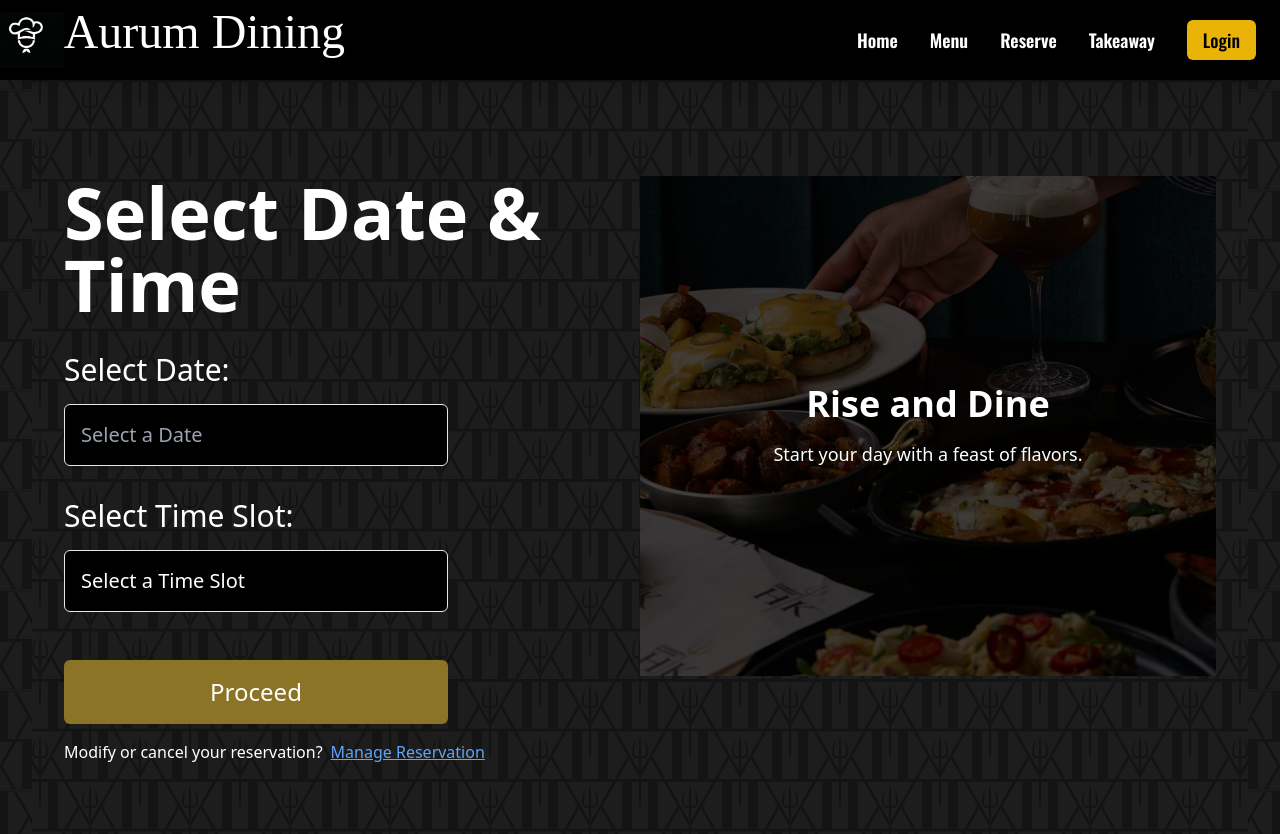
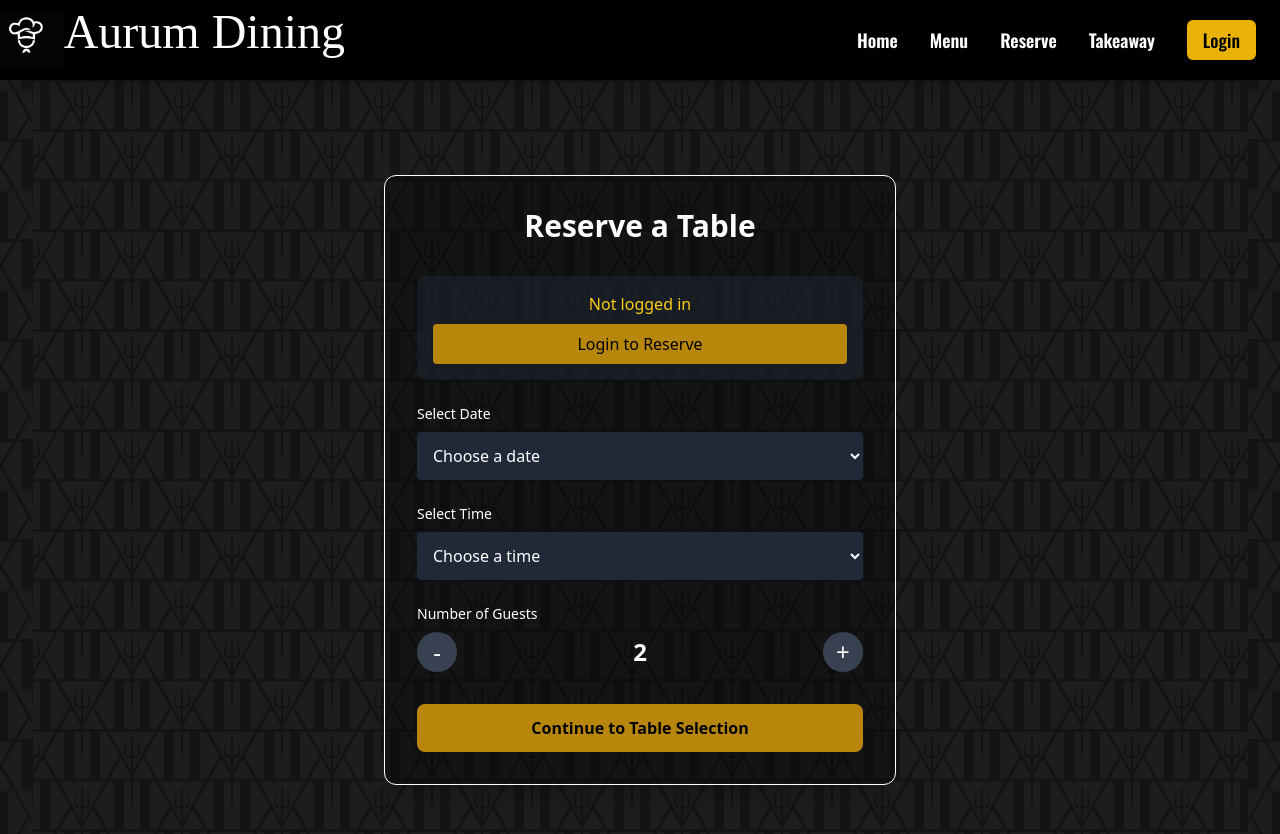
Before and after one commit to kanishk5676/Aurum_Dining_with_login, a React (Vite) app: page /select-date-time in a window 1280 px wide. Shown: the top 834 px of the page. Built offline with nearby package versions, Linux system fonts and the light colour scheme; a web font is replaced by a local one.

Commit message:
after take away login

```diff
--- a/src/components/DateTimeSelection.jsx
+++ b/src/components/DateTimeSelection.jsx
@@ -1,105 +1,197 @@
-import { useState } from "react";
+import { useState, useEffect } from "react";
 import { useNavigate } from "react-router-dom";
-import DatePicker from "react-datepicker";
-import "react-datepicker/dist/react-datepicker.css";
-import bgImage from "/images/hk-background.png";
-import food1 from "/images/food1.jpg";
+import background from "/images/hk-background.png";
 
-const DateTimeSelection = () => {
-  const [date, setDate] = useState(null);
+function DateTimeSelection() {
+  const navigate = useNavigate();
+  const [date, setDate] = useState("");
   const [time, setTime] = useState("");
-  const navigate = useNavigate();
+  const [guests, setGuests] = useState(2);
+  const [showLoginPrompt, setShowLoginPrompt] = useState(false);
+  const [user, setUser] = useState(null);
+  const [errorMessage, setErrorMessage] = useState("");
 
-  const handleProceed = () => {
+  // Generate options for date selection (next 30 days)
+  const dateOptions = [...Array(30)].map((_, i) => {
+    const d = new Date();
+    d.setDate(d.getDate() + i);
+    return {
+      value: d.toISOString().split("T")[0],
+      label: d.toLocaleDateString("en-US", {
+        weekday: "short",
+        month: "short",
+        day: "numeric",
+      }),
+    };
+  });
+
+  // Time options for reservation
+  const timeOptions = [
+    "11:00 AM", "11:30 AM", "12:00 PM", "12:30 PM",
+    "1:00 PM", "1:30 PM", "2:00 PM", "2:30 PM",
+    "3:00 PM", "3:30 PM", "4:00 PM", "4:30 PM",
+    "5:00 PM", "5:30 PM", "6:00 PM", "6:30 PM",
+    "7:00 PM", "7:30 PM", "8:00 PM", "8:30 PM",
+    "9:00 PM", "9:30 PM", "10:00 PM",
+  ];
+
+  // Check if user is logged in on component mount
+  useEffect(() => {
+    const userData = localStorage.getItem('user');
+    if (userData) {
+      setUser(JSON.parse(userData));
+    }
+  }, []);
+
+  const handleContinue = () => {
     if (!date || !time) {
-      alert("Please select a date and time before proceeding.");
+      setErrorMessage("Please select both date and time");
       return;
     }
 
-    // Navigate to the "Reserve Table" page with the selected date and time
-    navigate("/reserve-table", { state: { date: date.toDateString(), time } });
+    if (!user) {
+      setShowLoginPrompt(true);
+      return;
+    }
+
+    // Store reservation details in sessionStorage
+    sessionStorage.setItem("reservationDetails", JSON.stringify({
+      date,
+      time,
+      guests
+    }));
+
+    // Navigate to table selection page
+    navigate("/reserve-table");
   };
 
-  const handleManageReservation = () => {
-    // Navigate directly to the Update or Delete Order page
-    navigate("/update-or-delete-order");  // No orderId passed for now
+  // Navigate to login page
+  const handleRedirectToLogin = () => {
+    // Store selected date/time in session storage
+    sessionStorage.setItem('pendingReservation', JSON.stringify({ date, time, guests }));
+    navigate('/login?redirect=select-date-time');
   };
 
   return (
     <div
-      className="flex flex-col sm:flex-row items-start min-h-screen bg-repeat bg-[length:100px_100px] bg-center px-8 pt-24"
-      style={{ backgroundImage: `url(${bgImage})` }} // Background image applied
+      className="min-h-screen bg-repeat bg-[length:100px_100px] text-white flex flex-col items-center justify-center p-4"
+      style={{ backgroundImage: `url(${background})` }}
     >
-      {/* Left Side (Date & Time Picker) */}
-      <div className="flex flex-col w-full sm:w-1/2 mb-8 sm:mb-0">
-        <h1 className="text-7xl font-bold mb-8 text-white">Select Date & Time</h1>
+      <div className="max-w-lg w-full bg-black/30 p-8 rounded-xl border border-white shadow-xl">
+        <h1 className="text-3xl font-bold text-center mb-8">Reserve a Table</h1>
 
-        {/* Date Picker */}
-        <label className="text-white text-3xl mb-4">Select Date:</label>
-        <DatePicker
-          selected={date}
-          onChange={(date) => setDate(date)}
-          minDate={new Date()} // Prevent past dates
-          className="p-4 border rounded-md mb-8 w-full sm:w-96 text-xl bg-black text-white appearance-none"
-          dateFormat="MMMM d, yyyy"
-          placeholderText="Select a Date"
-        />
+        {errorMessage && (
+          <div className="bg-red-600 text-white p-3 mb-6 rounded">
+            {errorMessage}
+          </div>
+        )}
 
-        {/* Time Slot Dropdown */}
-        <label className="text-white text-3xl mb-4">Select Time Slot:</label>
-        <select
-          className="p-4 border rounded-md mb-8 w-full sm:w-96 text-xl bg-black text-white appearance-none"
-          value={time}
-          onChange={(e) => setTime(e.target.value)}
-        >
-          <option value="">Select a Time Slot</option>
-          <option value="09:00 AM">09:00 AM - 11:00 AM</option>
-          <option value="11:00 AM">11:00 AM - 01:00 PM</option>
-          <option value="01:00 PM">01:00 PM - 03:00 PM</option>
-          <option value="03:00 PM">03:00 PM - 05:00 PM</option>
-          <option value="05:00 PM">05:00 PM - 07:00 PM</option>
-          <option value="07:00 PM">07:00 PM - 09:00 PM</option>
-        </select>
+        {/* Login Prompt Modal */}
+        {showLoginPrompt && (
+          <div className="fixed inset-0 bg-black bg-opacity-75 flex items-center justify-center z-50">
+            <div className="bg-gray-900 p-8 rounded-lg shadow-xl border border-[#B8860B] max-w-md w-full mx-4">
+              <h3 className="text-2xl font-bold mb-4 text-white">Login Required</h3>
+              <p className="mb-6 text-gray-300">Please login to your account to make a reservation.</p>
+              <div className="flex justify-end space-x-4">
+                <button
+                  onClick={() => setShowLoginPrompt(false)}
+                  className="px-4 py-2 text-gray-300 hover:text-white"
+                >
+                  Cancel
+                </button>
+                <button
+                  onClick={handleRedirectToLogin}
+                  className="px-4 py-2 bg-[#B8860B] text-black rounded hover:bg-[#D4AF37]"
+                >
+                  Go to Login
+                </button>
+              </div>
+            </div>
+          </div>
+        )}
 
-        {/* Proceed Button */}
-        <button
-          onClick={handleProceed}
-          className="mt-4 p-4 bg-[#8C7427] text-white text-2xl rounded-md w-full sm:w-96"
-        >
-          Proceed
-        </button>
+        {/* User Info Summary (if logged in) */}
+        {user && (
+          <div className="mb-6 p-4 bg-gray-800/50 rounded-lg">
+            <h3 className="text-lg font-semibold mb-2">Reserving as:</h3>
+            <p><span className="text-gray-400">Name:</span> {user.fullName}</p>
+            <p><span className="text-gray-400">Phone:</span> {user.phone}</p>
+            {user.email && <p><span className="text-gray-400">Email:</span> {user.email}</p>}
+          </div>
+        )}
 
-        {/* Modify or Cancel Reservation Link */}
-        <p className="text-white text-center mt-4 flex items-center justify-start space-x-2 w-full sm:w-auto">
-          <span>Modify or cancel your reservation?</span>
-          <a
-            onClick={handleManageReservation} // Use the function to navigate to the UpdateOrDeleteOrder page
-            className="text-blue-400 underline ml-1 hover:text-blue-600 cursor-pointer"
+        {!user && (
+          <div className="mb-6 p-4 bg-gray-800/50 rounded-lg text-center">
+            <p className="text-yellow-400 mb-2">Not logged in</p>
+            <button
+              onClick={handleRedirectToLogin}
+              className="w-full p-2 bg-[#B8860B] text-black rounded hover:bg-[#D4AF37]"
+            >
+              Login to Reserve
+            </button>
+          </div>
+        )}
+
+        <div className="mb-6">
+          <label className="block text-sm font-medium mb-2">Select Date</label>
+          <select
+            className="w-full p-3 bg-gray-800 rounded text-white"
+            value={date}
+            onChange={(e) => setDate(e.target.value)}
           >
-            Manage Reservation
-          </a>
-        </p>
-      </div>
+            <option value="">Choose a date</option>
+            {dateOptions.map((option) => (
+              <option key={option.value} value={option.value}>
+                {option.label}
+              </option>
+            ))}
+          </select>
+        </div>
 
-      {/* Right Side (Image with Text) */}
-      <div className="flex flex-col items-center justify-center w-full sm:w-1/2 relative min-h-[500px]">
-        <div
-          className="absolute top-0 left-0 w-full h-full"
-          style={{
-            backgroundImage: `url(${food1})`,
-            backgroundSize: "cover",
-            backgroundPosition: "center",
-          }}
-        >
-          {/* Overlay for text */}
-          <div className="absolute top-0 left-0 w-full h-full flex flex-col justify-center items-center bg-black bg-opacity-50 text-white p-8 text-center">
-            <h2 className="text-4xl font-bold mb-4">Rise and Dine</h2>
-            <p className="text-lg">Start your day with a feast of flavors.</p>
+        <div className="mb-6">
+          <label className="block text-sm font-medium mb-2">Select Time</label>
+          <select
+            className="w-full p-3 bg-gray-800 rounded text-white"
+            value={time}
+            onChange={(e) => setTime(e.target.value)}
+          >
+            <option value="">Choose a time</option>
+            {timeOptions.map((time) => (
+              <option key={time} value={time}>
+                {time}
+              </option>
+            ))}
+          </select>
+        </div>
+
+        <div className="mb-8">
+          <label className="block text-sm font-medium mb-2">Number of Guests</label>
+          <div className="flex items-center justify-between">
+            <button
+              className="bg-gray-700 text-white w-10 h-10 rounded-full flex items-center justify-center text-2xl"
+              onClick={() => setGuests(Math.max(1, guests - 1))}
+            >
+              -
+            </button>
+            <span className="text-2xl font-bold mx-4">{guests}</span>
+            <button
+              className="bg-gray-700 text-white w-10 h-10 rounded-full flex items-center justify-center text-2xl"
+              onClick={() => setGuests(Math.min(20, guests + 1))}
+            >
+              +
+            </button>
           </div>
         </div>
+
+        <button
+          className="w-full py-3 bg-[#B8860B] text-black rounded-lg font-semibold hover:bg-yellow-600 transition"
+          onClick={handleContinue}
+        >
+          Continue to Table Selection
+        </button>
       </div>
     </div>
   );
-};
+}
 
 export default DateTimeSelection;
--- a/src/components/Takeaway.jsx
+++ b/src/components/Takeaway.jsx
@@ -1,4 +1,4 @@
-import { useState } from "react";
+import { useState, useEffect } from "react";
 import { useNavigate } from "react-router-dom";
 import background from "/images/hk-background.png";
 
@@ -6,15 +6,13 @@ function Takeaway() {
   const navigate = useNavigate();
   const [selectedCategory, setSelectedCategory] = useState("brunch");
   const [order, setOrder] = useState({});
-  const [userName, setUserName] = useState("");
-  const [phone, setPhone] = useState("");
-  const [address, setAddress] = useState("");
+  const [user, setUser] = useState(null);
   const [isSubmitting, setIsSubmitting] = useState(false);
   const [errorMessage, setErrorMessage] = useState("");
+  const [showLoginPrompt, setShowLoginPrompt] = useState(false);
 
   // Menu Data
   const menuItems = {
-
     brunch: [
       { name: "Masala Dosa", desc: "Rice crepe with spicy potato filling", price: "110" },
       { name: "Aloo Paratha", desc: "Stuffed wheat flatbread with butter", price: "70" },
@@ -24,7 +22,6 @@ function Takeaway() {
       { name: "Cheesy Garlic Naan Benedict" ,desc:"Poached eggs over mini garlic naans, topped with creamy tikka hollandaise",price:"200"},
       { name: "Tandoori Avocado Toast" ,desc:"Grilled avocado with smoky tandoori spices on sourdough, topped with pickled onions",price:"150"}
     ],
-
     lunch: [
       { name: "Chicken Biryani", desc: "Aromatic basmati rice with spices", price: "350" },
       { name: "Mutton Biryani", desc: "Aromatic basmati rice with spices", price: "420" },
@@ -35,7 +32,6 @@ function Takeaway() {
       { name: "Kathi Roll Burrito", desc: "A fusion of a burrito and Indian kathi roll, stuffed with spiced paneer, saffron rice, and raita drizzle", price: "200" },
       { name: "Black Garlic & Truffle Butter Naan Pizza", desc: "Naan topped with black garlic sauce, mushrooms, and truffle butter", price: "280" },
     ],
-
     dinner: [
       { name: "Butter Chicken", desc: "Rich tomato-based curry with chicken", price: "340" },
       { name: "Beef Stroganoff", desc: "Creamy Russian beef dish with pasta", price: "450" },
@@ -45,7 +41,6 @@ function Takeaway() {
       { name: "Saffron & Gold Leaf Risotto", desc: "Creamy risotto infused with saffron and garnished with edible gold leaf for an opulent touch", price: "300" },
       { name: "Mutton Rogan Josh", desc: "Kashmiri-style slow-cooked lamb curry with rich spices", price: "380" },
     ],
-
     desserts:[
       { name: "Gulab Jamun", desc: "Deep-fried milk balls in sugar syrup", price: "120" },
       { name: "Tiramisu", desc: "Italian coffee-flavored dessert", price: "280" },
@@ -55,7 +50,6 @@ function Takeaway() {
       { name: "Saffron Pistachio Cheesecake", desc: "Baked cheesecake infused with saffron and topped with pistachios", price: "350" },
       { name: "Dark Chocolate & Raspberry Mousse", desc: "Layers of dark chocolate and raspberry mousse", price: "320" },
     ],
-
     drinks: [
       { name: "Mango Lassi", desc: "Sweet yogurt drink with mango", price: "150" },
       { name: "Espresso", desc: "Strong Italian coffee shot", price: "110" },
@@ -67,6 +61,13 @@ function Takeaway() {
     ],
   };
 
+  // Check if user is logged in on component mount
+  useEffect(() => {
+    const userData = localStorage.getItem('user');
+    if (userData) {
+      setUser(JSON.parse(userData));
+    }
+  }, []);
 
   const updateOrder = (item, action) => {
     setOrder((prevOrder) => {
@@ -103,50 +104,65 @@ function Takeaway() {
     }));
   };
 
-  // Validate form inputs
-  const validateForm = () => {
-    if (userName.trim() === "") {
-      setErrorMessage("Please enter your name");
-      return false;
-    }
-    if (phone.trim() === "" || !/^\d{10}$/.test(phone)) {
-      setErrorMessage("Please enter a valid 10-digit phone number");
-      return false;
-    }
-    if (address.trim() === "") {
-      setErrorMessage("Please enter your delivery address");
-      return false;
-    }
+  // Validate order
+  const validateOrder = () => {
     if (Object.keys(order).length === 0) {
       setErrorMessage("Please add at least one item to your order");
       return false;
     }
+
+    if (!user) {
+      setShowLoginPrompt(true);
+      return false;
+    }
+
+    if (!user.fullName || !user.phone) {
+      setErrorMessage("User profile incomplete. Please update your profile.");
+      return false;
+    }
+
     setErrorMessage("");
     return true;
+  };
+
+  // Navigate to login page
+  const handleRedirectToLogin = () => {
+    // Store current order in session storage so it can be retrieved after login
+    sessionStorage.setItem('pendingOrder', JSON.stringify(order));
+    navigate('/login?redirect=order-takeaway');
   };
 
   // Handle order submission
   const handleSubmit = async (e) => {
     e.preventDefault();
 
-    if (!validateForm()) {
+    if (!validateOrder()) {
       return;
     }
 
     try {
       setIsSubmitting(true);
 
+      // Create modal for address input
+      const deliveryAddress = prompt("Please enter your delivery address:");
+      if (!deliveryAddress || deliveryAddress.trim() === "") {
+        setErrorMessage("Delivery address is required");
+        setIsSubmitting(false);
+        return;
+      }
+
       const orderData = {
-        fullName: userName,
-        phone: phone,
-        address: address,
+        fullName: user.fullName,
+        phone: user.phone,
+        address: deliveryAddress,
         items: formatOrderItems(),
         subtotal: subtotal,
         tax: tax,
         acTax: acTax,
         gst: gst,
         deliveryCharge: deliveryCharge,
-        total: total
+        total: total,
+        userId: user.userId // Link order to user
       };
 
       const response = await fetch('http://localhost:5001/takeaway', {
@@ -173,6 +189,7 @@ function Takeaway() {
       setIsSubmitting(false);
     }
   };
+
   return (
     <div
       className="w-full min-h-screen bg-repeat bg-[length:100px_100px] text-white flex flex-col py-12 px-6"
@@ -181,9 +198,33 @@ function Takeaway() {
       <h1 className="text-3xl font-bold tracking-wide text-center">TAKEAWAY</h1>
       <h2 className="text-lg font-semibold text-[#B8860B] text-center mt-1">Order Your Favorite Food</h2>
 
+      {/* Login Prompt Modal */}
+      {showLoginPrompt && (
+        <div className="fixed inset-0 bg-black bg-opacity-75 flex items-center justify-center z-50">
+          <div className="bg-gray-900 p-8 rounded-lg shadow-xl border border-[#B8860B] max-w-md w-full mx-4">
+            <h3 className="text-2xl font-bold mb-4 text-white">Login Required</h3>
+            <p className="mb-6 text-gray-300">Please login to your account to place an order.</p>
+            <div className="flex justify-end space-x-4">
+              <button
+                onClick={() => setShowLoginPrompt(false)}
+                className="px-4 py-2 text-gray-300 hover:text-white"
+              >
+                Cancel
+              </button>
+              <button
+                onClick={handleRedirectToLogin}
+                className="px-4 py-2 bg-[#B8860B] text-black rounded hover:bg-[#D4AF37]"
+              >
+                Go to Login
+              </button>
+            </div>
+          </div>
+        </div>
+      )}
+
       <div className="flex flex-col md:flex-row mt-12 w-full max-w-7xl mx-auto">
         {/* Left: Menu */}
-        <div className="md:w-2/3 w-full pr-10">
+        <div className="md:w-2/3 w-full pr-0 md:pr-10">
           <div className="grid grid-cols-3 gap-4 mb-6">
             {["brunch", "lunch", "dinner"].map((category) => (
               <button
@@ -249,48 +290,43 @@ function Takeaway() {
 
         {/* Right: Billing Section */}
         <div className="md:w-1/3 w-full bg-black/30 p-6 rounded-lg shadow-lg border border-white mt-8 md:mt-0">
-          <form onSubmit={handleSubmit}>
-            <h2 className="text-lg font-bold text-center mb-4">Your Details</h2>
           {errorMessage && (
             <div className="bg-red-600 text-white p-2 mb-4 rounded text-sm">
               {errorMessage}
             </div>
           )}
-            <input
-              type="text"
-              placeholder="Your Name"
-              className="w-full p-2 mb-4 rounded bg-gray-800 text-white"
-              value={userName}
-              onChange={(e) => setUserName(e.target.value)}
-              required
-            />
-            <input
-              type="text"
-              placeholder="Phone Number"
-              className="w-full p-2 mb-4 rounded bg-gray-800 text-white"
-              value={phone}
-              onChange={(e) => setPhone(e.target.value)}
-              pattern="\d{10}"
-              required
-            />
-            <input
-              type="text"
-              placeholder="Delivery Address"
-              className="w-full p-2 mb-4 rounded bg-gray-800 text-white"
-              value={address}
-              onChange={(e) => setAddress(e.target.value)}
-              required
-            />
+
+          {/* User Info Summary */}
+          {user && (
+            <div className="mb-6 p-4 bg-gray-800/50 rounded-lg">
+              <h3 className="text-lg font-semibold mb-2">Ordering as:</h3>
+              <p><span className="text-gray-400">Name:</span> {user.fullName}</p>
+              <p><span className="text-gray-400">Phone:</span> {user.phone}</p>
+              {user.email && <p><span className="text-gray-400">Email:</span> {user.email}</p>}
+            </div>
+          )}
+
+          {!user && (
+            <div className="mb-6 p-4 bg-gray-800/50 rounded-lg text-center">
+              <p className="text-yellow-400 mb-2">Not logged in</p>
               <button
-              type="submit"
+                onClick={handleRedirectToLogin}
+                className="w-full p-2 bg-[#B8860B] text-black rounded hover:bg-[#D4AF37]"
+              >
+                Login to Order
+              </button>
+            </div>
+          )}
+
+          <button
+            onClick={handleSubmit}
             className={`w-full p-3 mt-4 rounded-lg font-semibold transition bg-[#B8860B] text-black hover:bg-[#D4AF37] ${
               isSubmitting ? "opacity-50 cursor-not-allowed" : ""
             }`}
-              disabled={isSubmitting}
+            disabled={isSubmitting || !user}
           >
             {isSubmitting ? "Submitting..." : "Place Order"}
           </button>
-          </form>
 
           {/* Billing Summary */}
           <div className="mt-6 text-lg font-semibold">
--- a/src/components/UserProfile.jsx
+++ b/src/components/UserProfile.jsx
@@ -5,10 +5,7 @@ import axios from 'axios';
 import bgImage from "/images/hk-background.png";
 
 const UserProfile = () => {
-  const [user, setUser] = useState({
-    name: localStorage.getItem('userName') || '',
-    phone: localStorage.getItem('userPhone') || ''
-  });
+  const [user, setUser] = useState(null);
   const [orders, setOrders] = useState([]);
   const [reservations, setReservations] = useState([]);
   const [loading, setLoading] = useState(true);
@@ -16,15 +13,29 @@ const UserProfile = () => {
   const navigate = useNavigate();
 
   useEffect(() => {
-    const userId = localStorage.getItem('userId');
-    const userPhone = localStorage.getItem('userPhone');
+    // Get user data from localStorage (as stored by Login.jsx)
+    const userData = localStorage.getItem('user');
 
-    if (!userId || !userPhone) {
+    if (!userData) {
       navigate('/login');
       return;
     }
 
-    fetchUserData(userPhone);
+    try {
+      // Parse the user data object
+      const parsedUser = JSON.parse(userData);
+      setUser(parsedUser);
+
+      // Fetch orders using the phone from the parsed user object
+      if (parsedUser && parsedUser.phone) {
+        fetchUserData(parsedUser.phone);
+      } else {
+        setLoading(false);
+      }
+    } catch (error) {
+      console.error('Error parsing user data:', error);
+      navigate('/login');
+    }
   }, [navigate]);
 
   const fetchUserData = async (phone) => {
@@ -45,9 +56,7 @@ const UserProfile = () => {
   };
 
   const handleLogout = () => {
-    localStorage.removeItem('userId');
-    localStorage.removeItem('userName');
-    localStorage.removeItem('userPhone');
+    localStorage.removeItem('user');
     navigate('/login');
   };
 
@@ -84,6 +93,14 @@ const UserProfile = () => {
     );
   }
 
+  if (!user) {
+    return (
+      <div className="flex justify-center items-center h-screen bg-black">
+        <div className="text-white text-xl">User data not found. Please <a href="/login" className="text-yellow-500 underline">login</a> again.</div>
+      </div>
+    );
+  }
+
   return (
     <div
       className="min-h-screen bg-repeat bg-[length:100px_100px] bg-center px-8 pt-24 pb-12"
@@ -93,7 +110,7 @@ const UserProfile = () => {
         {/* User Header */}
         <div className="flex flex-col md:flex-row justify-between items-start md:items-center mb-8">
           <div>
-            <h1 className="text-5xl font-bold text-white mb-2">{user.name}'s Profile</h1>
+            <h1 className="text-5xl font-bold text-white mb-2">{user.fullName}'s Profile</h1>
             <p className="text-xl text-gray-300">Mobile: {user.phone}</p>
           </div>
           <motion.button
```
Also changed, not shown: src/components/UserRegistration.jsx (+26 -8 lines). Lines whose indentation alone changed are shown as unchanged.
